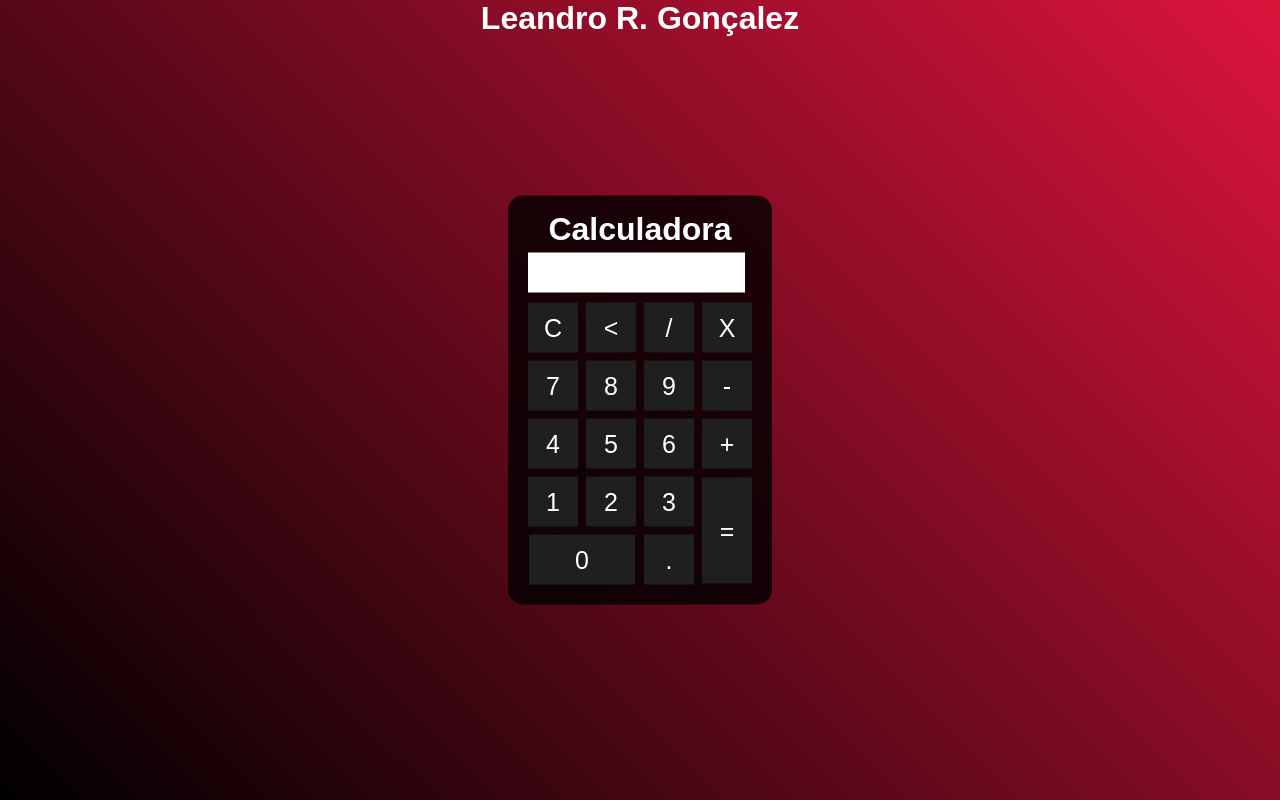
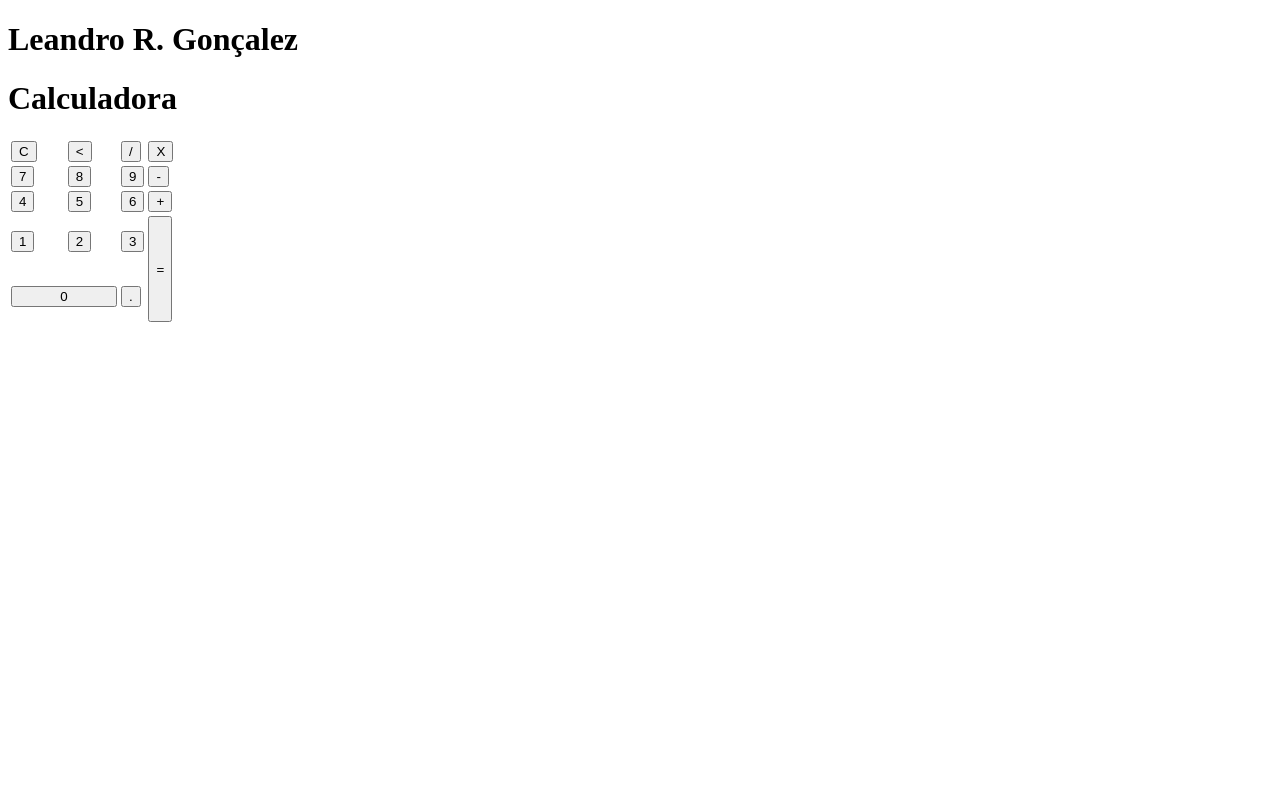
Before and after one commit to leechazy/calculadora-simples, a plain HTML site: page index.html in a window 1280 px wide. Drawn offline with Linux system fonts and the light colour scheme.

Commit message:
Update and rename calculadora.html to index.html

```diff
--- a/calculadora.html
+++ b/index.html
@@ -1,56 +1,12 @@
 <!DOCTYPE html>
 <html lang="en">
 <head>
+
   <meta charset="UTF-8">
   <meta http-equiv="X-UA-Compatible" content="IE=edge">
   <meta name="viewport" content="width=device-width, initial-scale=1.0">
   <title>Calculadora</title>
-  <style>
-    *{
-      margin: 0;
-      padding: 0;
-    }
-    .fundo {
-      background-image: linear-gradient(45deg, black, crimson);
-      height: 100vh;
-      color: white;
-      font-family: Arial, Helvetica, sans-serif;
-      text-align: center;
-    }
-    .calculadora{
-      position: absolute;
-      background-color: rgba(0,0,0,0.8);
-      top: 50%;
-      left: 50%;
-      transform: translate(-50%,-50%);
-      border-radius: 15px;
-      padding: 15px;
-    }
-    .botao{
-      width: 50px;
-      height: 50px;
-      font-size: 25px;
-      margin: 3px;
-      cursor: pointer;
-      background-color: rgb(31,31,31);
-      border: none;
-      color: #fff;
 
-    }
-    .botao:hover{
-      background-color: black;
-    }
-    #resultado{
-      background-color: white;
-      width: 207px;
-      height: 30px;
-      margin: 5px;
-      font-size: 25px;
-      color: black;
-      text-align: right;
-      padding: 5px;
-    }
-  </style>
 </head>
 <body>
   <div class="fundo">
@@ -89,33 +45,6 @@
       </tr>
     </table>
   </div>
-  <script>
-    function insert(num)
-    {
-     var numero = document.getElementById('resultado').innerHTML;
-     document.getElementById('resultado').innerHTML = numero + num;
-    }
-    function clean()
-    {
-      document.getElementById('resultado').innerHTML = "";
-    }
-    function back()
-    {
-      var resultado = document.getElementById('resultado').innerHTML;
-      document.getElementById('resultado').innerHTML = resultado.substring(0, resultado.length -1);
-    }
-    function calcular()
-    {
-      var resultado = document.getElementById('resultado').innerHTML;
-      if (resultado)
-      {
-        document.getElementById('resultado').innerHTML = eval(resultado);
-      }
-      else
-      {
-        document.getElementById('resultado').innerHTML = "NADA..."
-      }
-    }
-  </script>
+
 </body>
 </html>
```
